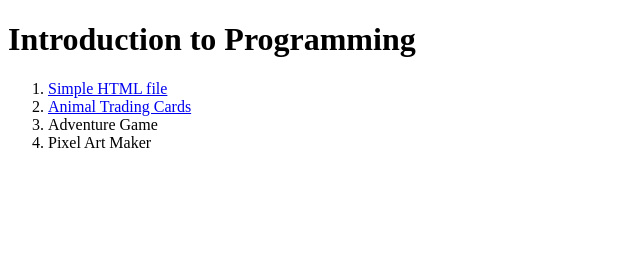
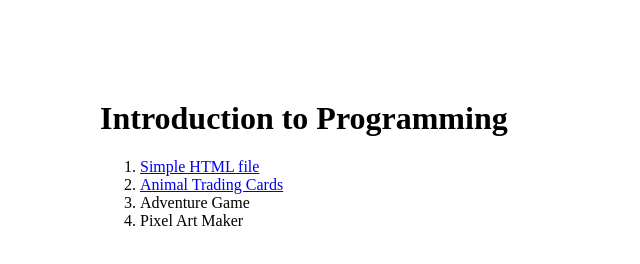
Before and after one commit to pfrazao/udacity-introduction-to-programming-webpage, a plain HTML site: page index.html in a window 1280 px wide. Shown: the whole page, without its empty margins (0-640 px from the left). Drawn offline with Linux system fonts and the light colour scheme.

Commit message:
Added styles to main page.

```diff
--- a/index.html
+++ b/index.html
@@ -3,6 +3,7 @@
 <head>
     <meta charset="utf-8">
     <title>Udacity</title>
+    <link rel="stylesheet" href="styles.css">
 </head>
 <body>
     <h1>Introduction to Programming</h1>
--- /dev/null
+++ b/styles.css
@@ -0,0 +1,3 @@
+body {
+    margin: 100px;
+}
```
Lines whose indentation alone changed are shown as unchanged.
